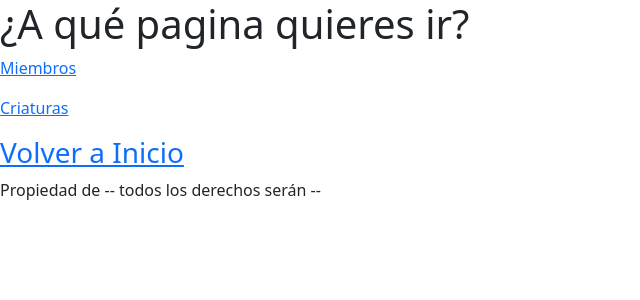
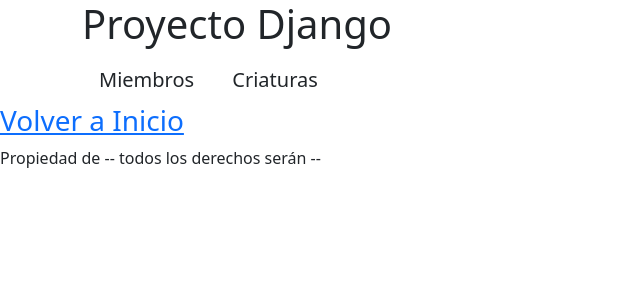
Before and after one commit to R-mario/app, a Django app: page / in a window 1280 px wide. Shown: the top 300 px of the page, without its empty margins (0-640 px from the left). Run offline with Django 4.2, Linux system fonts and the light colour scheme.

Commit message:
new main page

```diff
--- a/polls/templates/main.html
+++ b/polls/templates/main.html
@@ -3,19 +3,22 @@
 <head>
     <!-- Latest compiled and minified CSS -->
     <link href="https://cdn.jsdelivr.net/npm/bootstrap@5.2.3/dist/css/bootstrap.min.css" rel="stylesheet">
-
     <!-- Latest compiled JavaScript -->
     <script src="https://cdn.jsdelivr.net/npm/bootstrap@5.2.3/dist/js/bootstrap.bundle.min.js"></script>
+    <title>Proyecto Django</title>
 </head>
 <body>
-    <h1>¿A qué pagina quieres ir?</h1>
-    <p><a href ="/miembros/">Miembros</a></p>
-    <p><a href ="/creatures/">Criaturas</a></p>
+    <div class="container">
+      <h1>Proyecto Django</h1>
+      <a href="{% url 'miembros' %}" class="btn btn-lg">Miembros</a>
+      <a href="{% url 'creatures' %}" class="btn btn-lg">Criaturas</a>
+    </div>
+
+    <div>
+        <h3><a href = "/">Volver a Inicio</a></h3>
+    </div>
+
 </body>
-
-<div>
-    <h3><a href = "/">Volver a Inicio</a></h3>
-</div>
 
 <p>Propiedad de -- todos los derechos serán --</p>
 </html>
```
